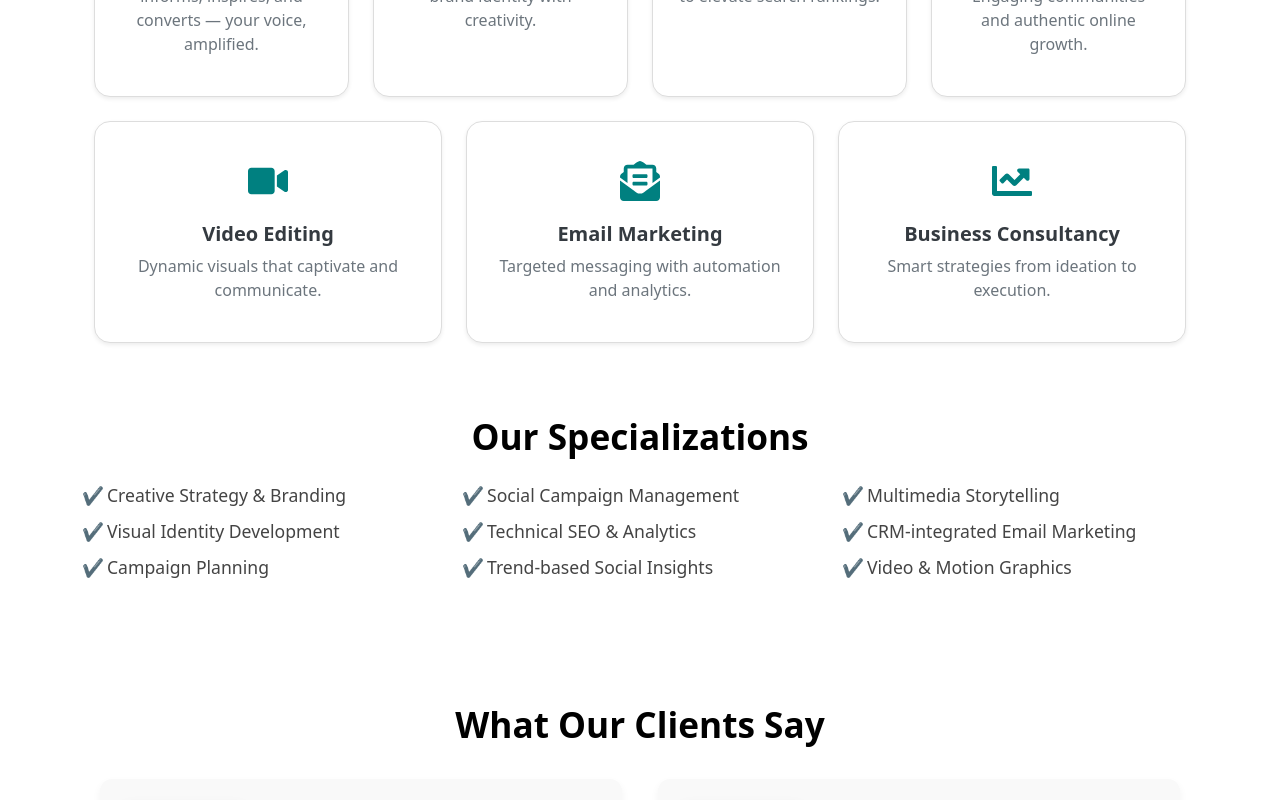
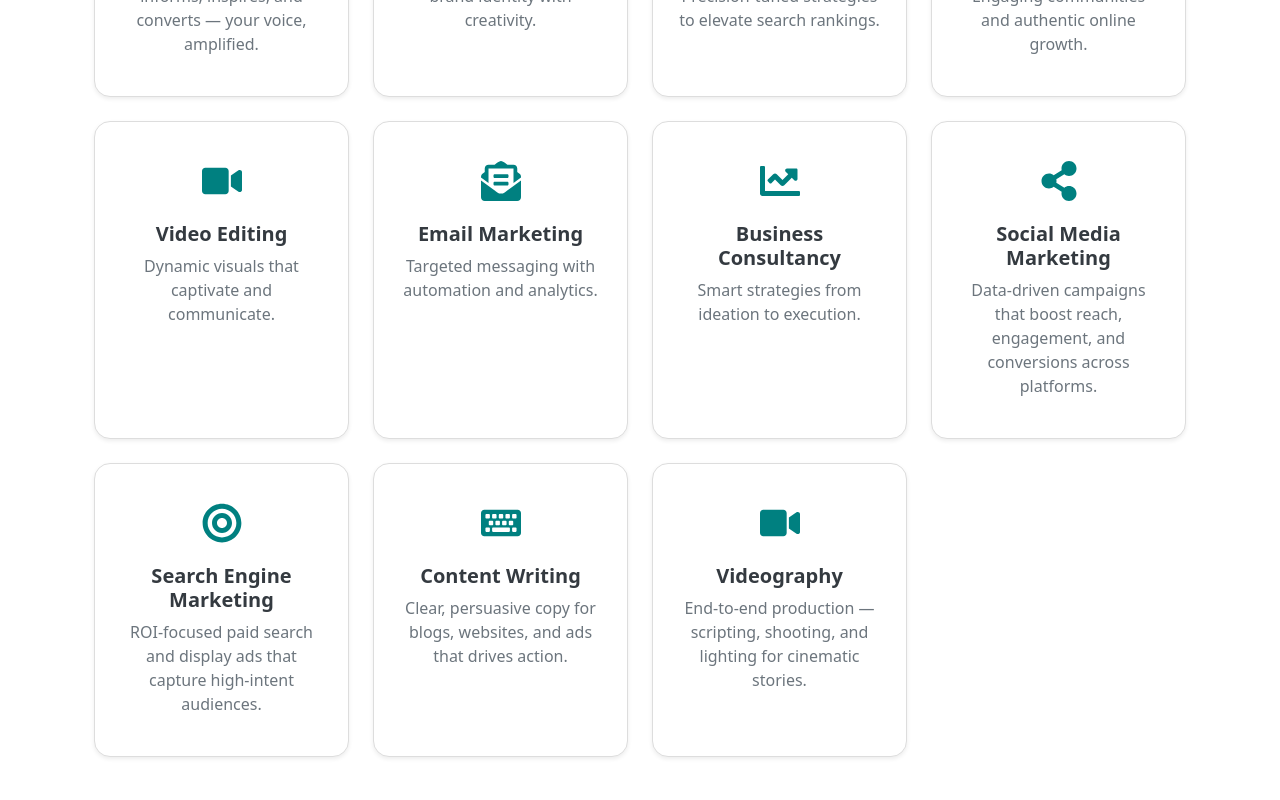
Before and after one commit to Techon-info/lcs_main, a React (Vite) app: page /about in a window 1280 px wide. Shown: the part 1080-1880 px from the top of the page. Built offline with nearby package versions, Linux system fonts and the light colour scheme.

Commit message:
Update About.jsx services update

```diff
--- a/src/pages/About.jsx
+++ b/src/pages/About.jsx
@@ -15,6 +15,8 @@ import {
   FaChartLine,
   FaQuoteLeft,
   FaBullseye,
+  FaShareAlt,
+  FaKeyboard,
   FaEye,
   FaHandshake,
   FaStar,
@@ -22,17 +24,18 @@ import {
   FaCogs,
 } from "react-icons/fa";
 
-
 const testimonials = [
-   {
-    image:client1,
+  {
+    image: client1,
     name: "City Bags",
-    feedback: "Lazeno did an awesome job on our logo! Fast, affordable, and perfect results. Highly recommend!",
+    feedback:
+      "Lazeno did an awesome job on our logo! Fast, affordable, and perfect results. Highly recommend!",
   },
   {
     image: client2,
     name: "Star Foods",
-    feedback: "Lazeno did great work for Star Food!  They designed eye-catching posters that made our food look amazing and brought us more customers. Easy to work with, delivered on time, and got real results. Highly recommend!",
+    feedback:
+      "Lazeno did great work for Star Food! They designed eye-catching posters that made our food look amazing and brought us more customers. Easy to work with, delivered on time, and got real results. Highly recommend!",
   },
 ];
 
@@ -50,7 +53,7 @@ const services = [
   },
   {
     icon: <FaSearch />,
-    title: "SEO Optimization",
+    title: "Search Engine Optimization",
     description: "Precision-tuned strategies to elevate search rankings.",
   },
   {
@@ -72,6 +75,31 @@ const services = [
     icon: <FaChartLine />,
     title: "Business Consultancy",
     description: "Smart strategies from ideation to execution.",
+  },
+  // Newly added services
+  {
+    icon: <FaShareAlt />,
+    title: "Social Media Marketing",
+    description:
+      "Data-driven campaigns that boost reach, engagement, and conversions across platforms.",
+  },
+  {
+    icon: <FaBullseye />,
+    title: "Search Engine Marketing",
+    description:
+      "ROI-focused paid search and display ads that capture high-intent audiences.",
+  },
+  {
+    icon: <FaKeyboard />,
+    title: "Content Writing",
+    description:
+      "Clear, persuasive copy for blogs, websites, and ads that drives action.",
+  },
+  {
+    icon: <FaVideo />,
+    title: "Videography",
+    description:
+      "End-to-end production — scripting, shooting, and lighting for cinematic stories.",
   },
 ];
 
@@ -104,6 +132,7 @@ const About = () => {
           </p>
         </section>
 
+        {/* Vision / Mission */}
         <div className="row text-center mb-5">
           <div className="col-md-6 mb-4">
             <div className={`p-4 shadow-sm ${styles.infoBox}`}>
@@ -127,6 +156,7 @@ const About = () => {
           </div>
         </div>
 
+        {/* Why Choose Us */}
         <section className="mb-5">
           <h3 className={`text-center mb-4 ${styles.sectionTitle}`}>
             Why Choose Lazeno?
@@ -160,12 +190,13 @@ const About = () => {
           </div>
         </section>
 
+        {/* Core Services */}
         <h3 className={`text-center mb-4 ${styles.sectionTitle}`}>
           Our Core Services
         </h3>
         <div className="container">
           <div className="row">
-            {services.slice(0, 4).map((service, index) => (
+            {services.map((service, index) => (
               <div
                 key={index}
                 className="col-12 col-sm-6 col-lg-3 mb-4 d-flex align-items-stretch"
@@ -180,29 +211,14 @@ const About = () => {
               </div>
             ))}
           </div>
-          <div className="row justify-content-center">
-            {services.slice(4, 7).map((service, index) => (
-              <div
-                key={index}
-                className="col-12 col-sm-6 col-lg-4 mb-4 d-flex align-items-stretch"
-              >
-                <div
-                  className={`text-center shadow-sm p-4 w-100 ${styles.serviceCard}`}
-                >
-                  <div className={`${styles.iconBox} mb-3`}>{service.icon}</div>
-                  <h5 className={styles.cardTitle}>{service.title}</h5>
-                  <p className={styles.cardText}>{service.description}</p>
-                </div>
-              </div>
-            ))}
-          </div>
         </div>
 
+        {/* Specializations */}
         <div className={`my-5 ${styles.specializations}`}>
           <h3 className={`text-center mb-4 ${styles.sectionTitle}`}>
             Our Specializations
           </h3>
-          <div className="row ">
+          <div className="row">
             <div className="col-md-4 mb-4">
               <div className={styles.specItem}>
                 Creative Strategy & Branding
@@ -225,30 +241,57 @@ const About = () => {
           </div>
         </div>
 
+        {/* Testimonials */}
         <div className={`text-center mt-5 container ${styles.testimonials}`}>
-          <h3 className={`mb-4 ${styles.sectionTitle}`}>What Our Clients Say</h3>
+          <h3 className={`mb-4 ${styles.sectionTitle}`}>
+            What Our Clients Say
+          </h3>
           <Carousel
             interval={4000}
             indicators={true}
-            prevIcon={<span aria-hidden="true" className={`${styles.carouselControlPrev}`} />}
-            nextIcon={<span aria-hidden="true" className={`${styles.carouselControlNext}`} />}
+            prevIcon={
+              <span
+                aria-hidden="true"
+                className={`${styles.carouselControlPrev}`}
+              />
+            }
+            nextIcon={
+              <span
+                aria-hidden="true"
+                className={`${styles.carouselControlNext}`}
+              />
+            }
           >
             {testimonialChunks.map((group, idx) => (
               <Carousel.Item key={idx}>
                 <div className="row justify-content-center mx-0">
                   {group.map((item, i) => (
-                    <div className="col-lg-6 col-12 d-flex mb-3 mb-lg-0 px-2" key={i}>
-                      <div className={`p-4 text-start w-100 ${styles.testimonialBox}`}>
+                    <div
+                      className="col-lg-6 col-12 d-flex mb-3 mb-lg-0 px-2"
+                      key={i}
+                    >
+                      <div
+                        className={`p-4 text-start w-100 ${styles.testimonialBox}`}
+                      >
                         <div className="d-flex align-items-start">
                           <img
                             src={item.image}
                             alt={item.name}
                             className="img-fluid rounded shadow me-3"
-                            style={{ maxWidth: "120px", maxHeight: "120px", objectFit: "cover" }}
+                            style={{
+                              maxWidth: "120px",
+                              maxHeight: "120px",
+                              objectFit: "cover",
+                            }}
                           />
                           <div>
-                            <FaQuoteLeft className="text-success mb-2" size={24} />
-                            <p className={styles.testimonialText}>{item.feedback}</p>
+                            <FaQuoteLeft
+                              className="text-success mb-2"
+                              size={24}
+                            />
+                            <p className={styles.testimonialText}>
+                              {item.feedback}
+                            </p>
                             <p className="fw-bold mb-0">- {item.name}</p>
                           </div>
                         </div>
@@ -261,7 +304,6 @@ const About = () => {
           </Carousel>
         </div>
       </div>
-
       <Footer />
     </>
   );
```
